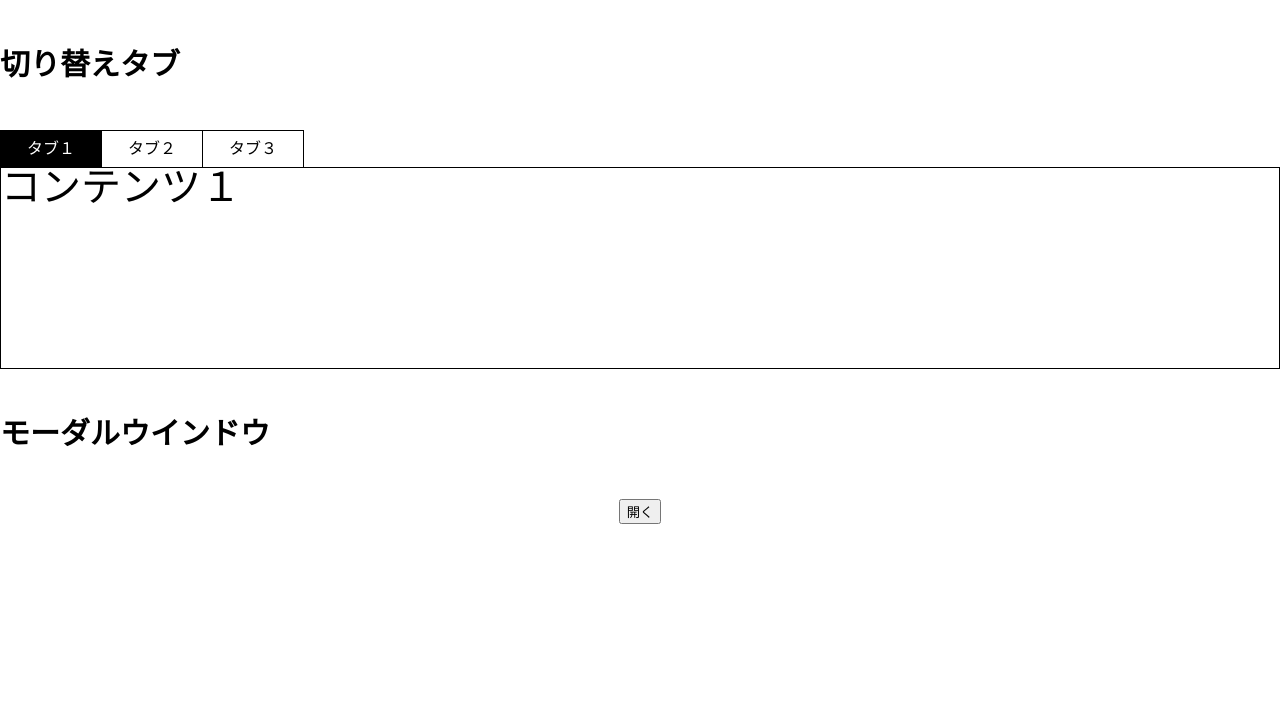
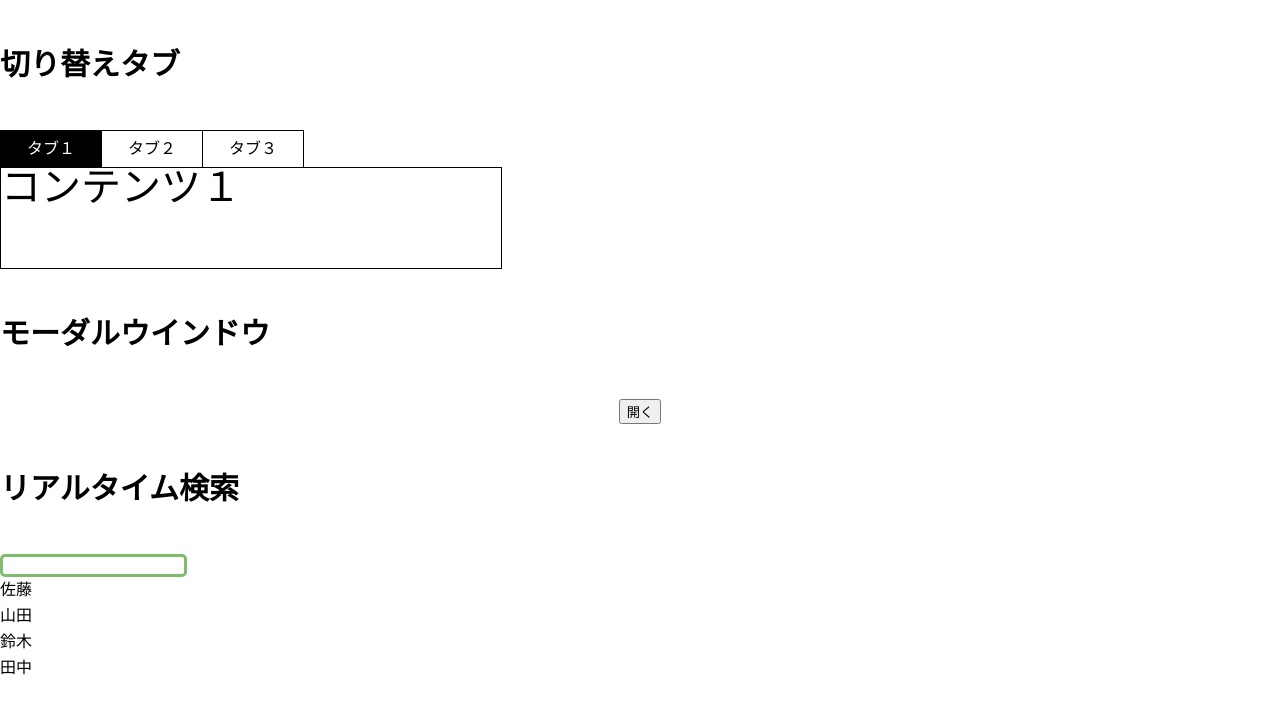
Before and after one commit to TM-MZ/vue_practice, a plain HTML site: page 20221119_mizutani/index.html in a window 1280 px wide. Drawn offline with nearby package versions, Linux system fonts and the light colour scheme.

Commit message:
add search

```diff
--- a/20221119_mizutani/css/style.css
+++ b/20221119_mizutani/css/style.css
@@ -27,7 +27,8 @@
     color:white;
 }
 .tab-content{
-    height:200px;
+    width:500px;
+    height:100px;
     border:1px solid #000;
 }
 .tab-content__item{
@@ -63,3 +64,10 @@
     font-size:50px;
     margin-bottom:50px;
 }
+.search{
+    border:3px solid #7fbc6e;
+    border-radius: 5px;
+}
+.name__list li{
+    padding:5px 0;
+}
--- a/20221119_mizutani/index.html
+++ b/20221119_mizutani/index.html
@@ -54,10 +54,22 @@
                 <div class="modal__content" v-on:click="closeModal">
                     <div class="modal__content-inner">
                         <p class="modal__content-text">モーダル</p>
-                        <button v-on:click="closeModal" class="closeBtn">閉じる</button>
+                        <button v-on:click="closeModal" class="closeBtn">
+                            閉じる
+                        </button>
                     </div>
                 </div>
             </div>
+
+            <!-- リアルタイム検索 -->
+            <h2 class="title">リアルタイム検索</h2>
+            <input type="text" name="text" class="search" v-model="text" />
+            <ul class="name__list">
+                <li v-if="search(0)">{{names[0]}}</li>
+                <li v-if="search(1)">{{names[1]}}</li>
+                <li v-if="search(2)">{{names[2]}}</li>
+                <li v-if="search(3)">{{names[3]}}</li>
+            </ul>
         </div>
 
         <script>
@@ -66,6 +78,9 @@
                 data: {
                     isTabActive: 1,
                     isModalActive: false,
+                    names:['佐藤','山田','鈴木','田中'],
+                    text:"",
+
                 },
                 methods: {
                     changeTab(num) {
@@ -81,6 +96,16 @@
                             this.isModalActive = false;
                         }
 
+                    },
+                    search(index){
+                        if(this.text==""){
+                            return true;
+                        }else if(this.names[index].indexOf(this.text)>-1){
+                            return true;
+                        } else{
+                            return false;
+                        }
+
                     }
                 },
             });
```
